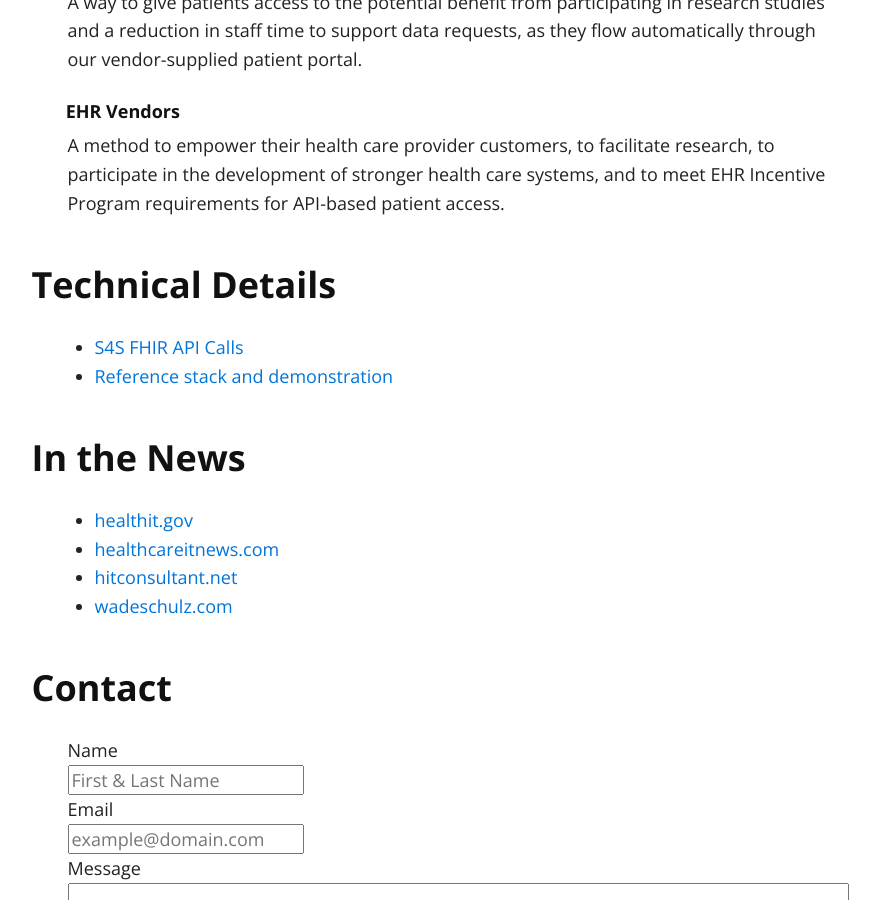
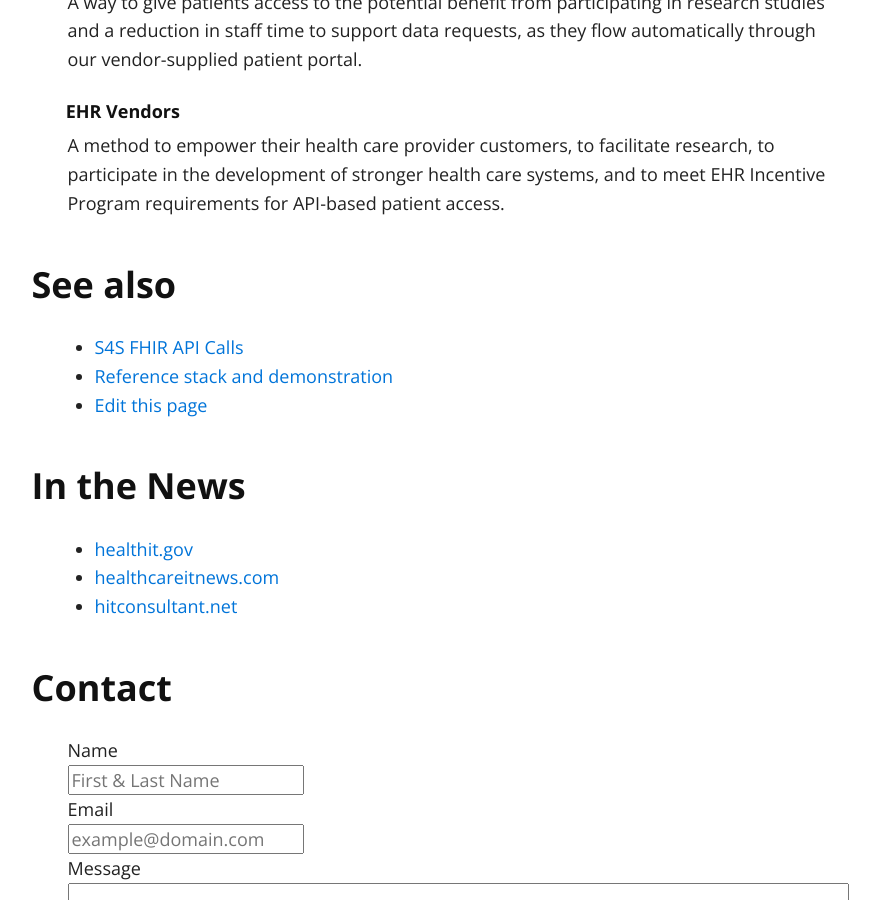
Before and after one commit to sync-for-science/sync-for-science.github.io, a Jekyll site: the page built from index.md, in a window 1280 px wide and 900 px high, scrolled down 1051 px. Shown: the whole window, without its empty margins (185-1065 px from the left). Built offline with Jekyll 4.4.1, drawn with Linux system fonts in a browser that asks for light colours; nearby versions of some CDN libraries.

Commit message:
Update index.md

```diff
--- a/index.md
+++ b/index.md
@@ -41,17 +41,17 @@ research, to participate in the development of stronger health care systems,
 and to meet EHR Incentive Program requirements for API-based patient access.
 
 
-### Technical Details
+### See also
 
 * [S4S FHIR API Calls](./api-calls)
 * [Reference stack and demonstration](https://demo.syncfor.science/)
+* [Edit this page](https://github.com/sync-for-science/sync-for-science.github.io/edit/master/index.md)
 
 ### In the News
 
  * [healthit.gov](https://www.healthit.gov/buzz-blog/health-innovation/nih-and-onc-launch-the-sync-for-science-pilot/)
  * [healthcareitnews.com](http://www.healthcareitnews.com/news/nih-and-onc-announce-sync-science-pilot-enable-patients-donate-data-precision-medicine)
  * [hitconsultant.net](http://hitconsultant.net/2016/03/25/nih-onc-launch-sync-science-5-things-know/)
- * [wadeschulz.com](http://www.wadeschulz.com/2016/02/sync-for-science-s4s/)
 
 ### Contact
 
```
